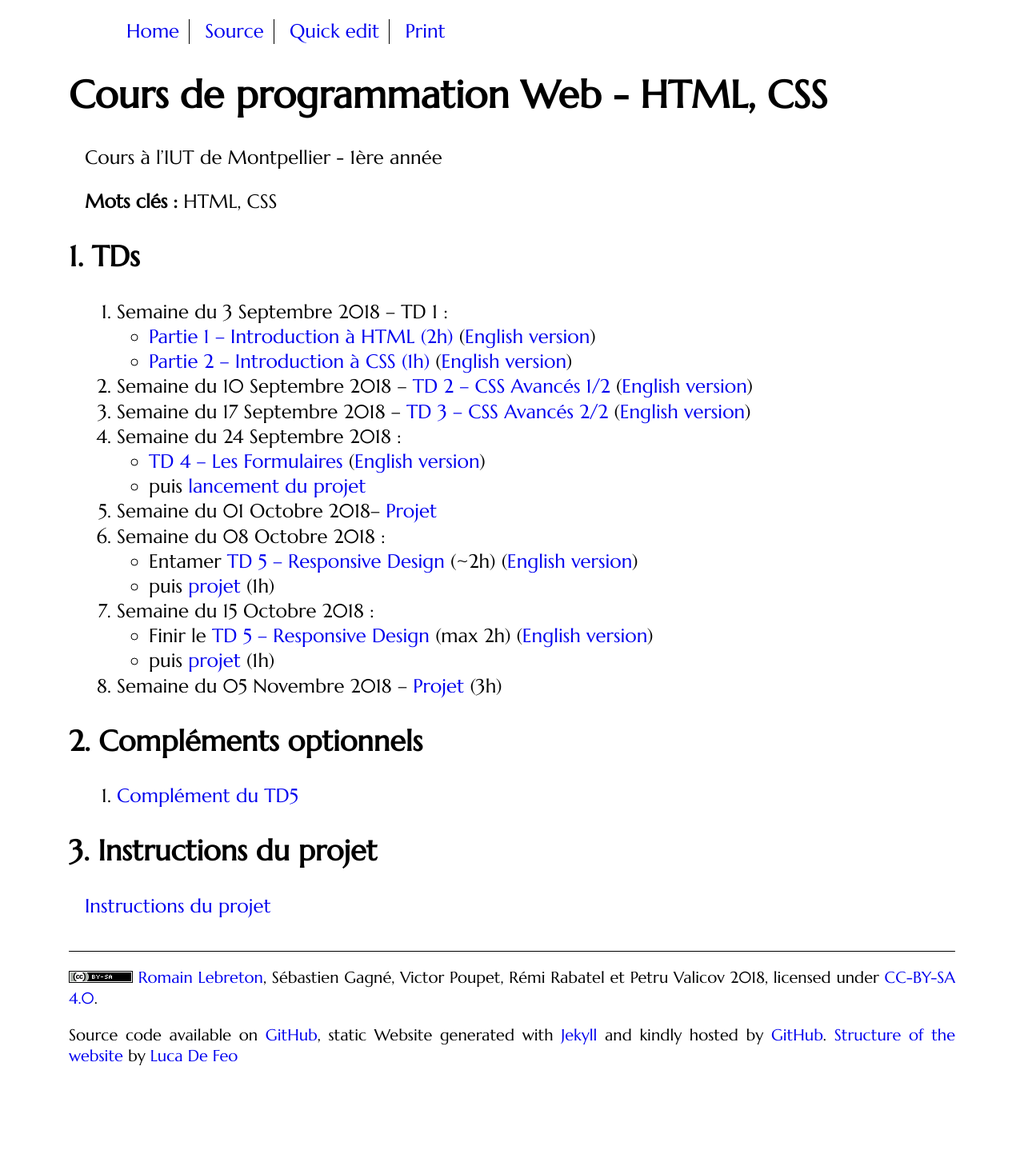
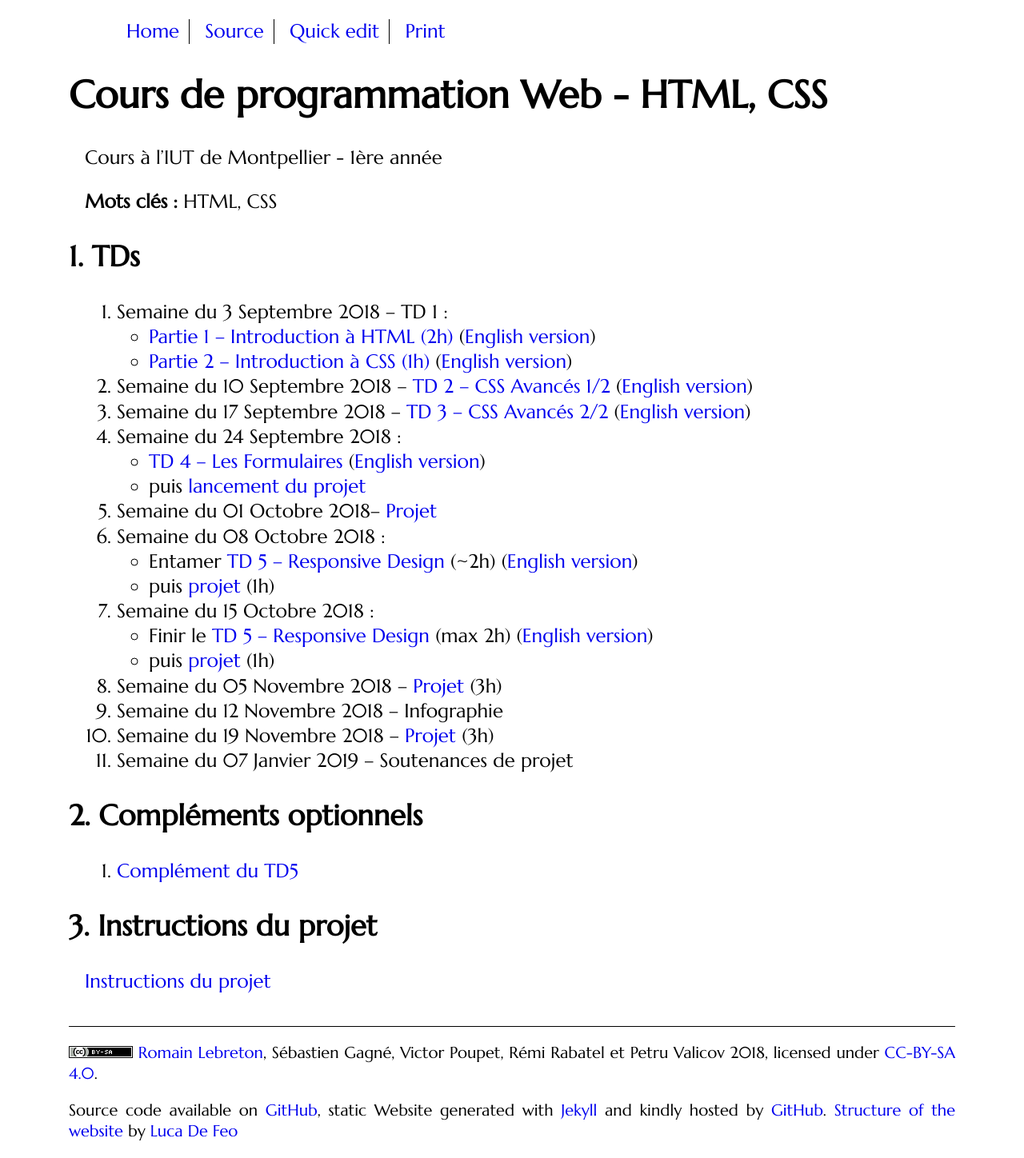
Before and after one commit to romainlebreton/R1.02-DeveloppementInterfacesWeb, a Jekyll site: the page built from index.md, in a window 1280 px wide. Shown: the whole page at 80% size. Built offline with Jekyll 4.4.1, drawn with Linux system fonts in a browser that asks for light colours; some web fonts are replaced; comment, search, counter and statistics services are not loaded; before the commit the page ends 1354 px from its top, so only the background shows below that.

Commit message:
Nouvelle semaine

```diff
--- a/index.md
+++ b/index.md
@@ -33,9 +33,9 @@ Cours à l'IUT de Montpellier - 1ère année
    ([English version](tutorials/tutorial5-en.html))
    * puis [projet](projet.html) (1h)
 1. Semaine du 05 Novembre 2018 -- [Projet](projet.html) (3h)
-<!-- 1. Semaine du 12 Novembre 2018 -- Infographie -->
-<!-- 1. Semaine du 19 Novembre 2018 -- [Projet](projet.html) (3h) -->
-<!-- 1. Semaine du 07 Janvier 2019 -- Soutenances de projet -->
+1. Semaine du 12 Novembre 2018 -- Infographie
+1. Semaine du 19 Novembre 2018 -- [Projet](projet.html) (3h)
+1. Semaine du 07 Janvier 2019 -- Soutenances de projet
 
 ## Compléments optionnels
 
```
